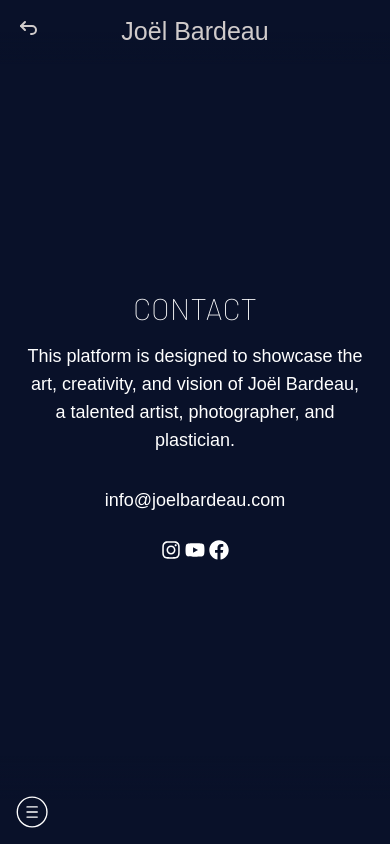
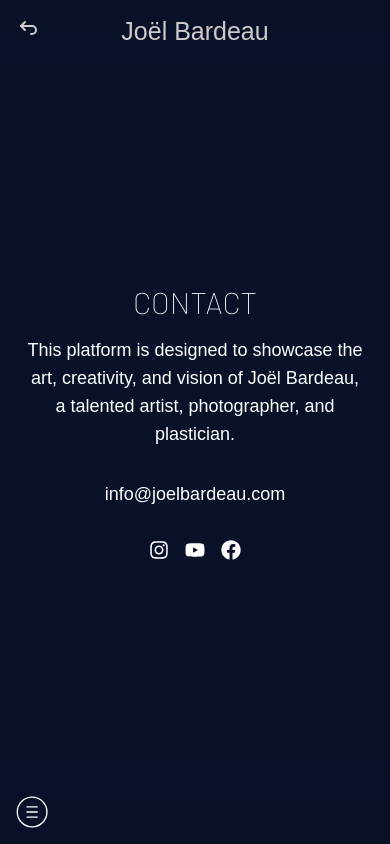
Before and after one commit to VivienIngrams/joel, a Next.js app: page /info in a window 390 px wide. Built offline with nearby package versions, Linux system fonts and the light colour scheme; a web font is replaced by a local one.

Commit message:
Fix footer

```diff
--- a/src/app/components/Container.tsx
+++ b/src/app/components/Container.tsx
@@ -69,7 +69,7 @@ export default function Container({ children }: { children: React.ReactNode }) {
           </p>
         </div>
         <NavMenu />
-        <div className="w-[350px]">
+        <div className="md:w-[350px]">
           {!isInfoPage && !isHomePage && (
             <div className="flex items-end gap-x-4">
               <Link
@@ -121,7 +121,7 @@ export function Socials() {
       {socialLinks.map(({ label, Icon, href }) => (
      <Link
      aria-label={label}
-     className="-m-1.5 rounded-md  transition-all duration-300  sm:-m-3 sm:p-3"
+     className=" rounded-md  transition-all duration-300  sm:-m-3 sm:p-3"
      href={href}
      key={label}
      target="_blank"
```
